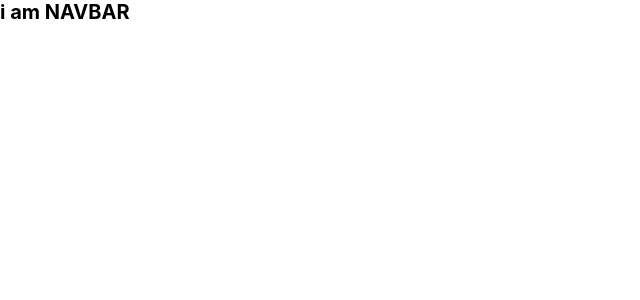
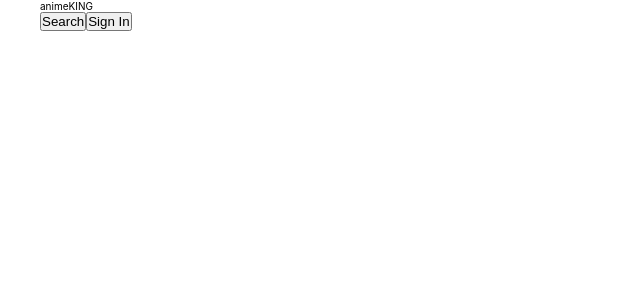
Before and after one commit to ShaileshBisht/AnimeHunt, a React (Create React App) app: page / in a window 1280 px wide. Shown: the top 300 px of the page, without its empty margins (0-640 px from the left). Built offline with nearby package versions, Linux system fonts and the light colour scheme.

Commit message:
add content in NavBar

```diff
--- a/src/component/NavBar.js
+++ b/src/component/NavBar.js
@@ -4,7 +4,19 @@ import "./NavBar.css";
 function NavBar() {
   return (
     <div className="navBar">
-      <h1>i am NAVBAR</h1>
+      <div className="navBar__box container">
+        <div className="navBar__left">
+          <div className="navBar__logo">
+            <p>animeKING</p>
+          </div>
+        </div>
+        <div className="navBar__right">
+          <div className="navBar__btn">
+            <button className="btn">Search</button>
+            <button className="btn">Sign In</button>
+          </div>
+        </div>
+      </div>
     </div>
   );
 }
```
